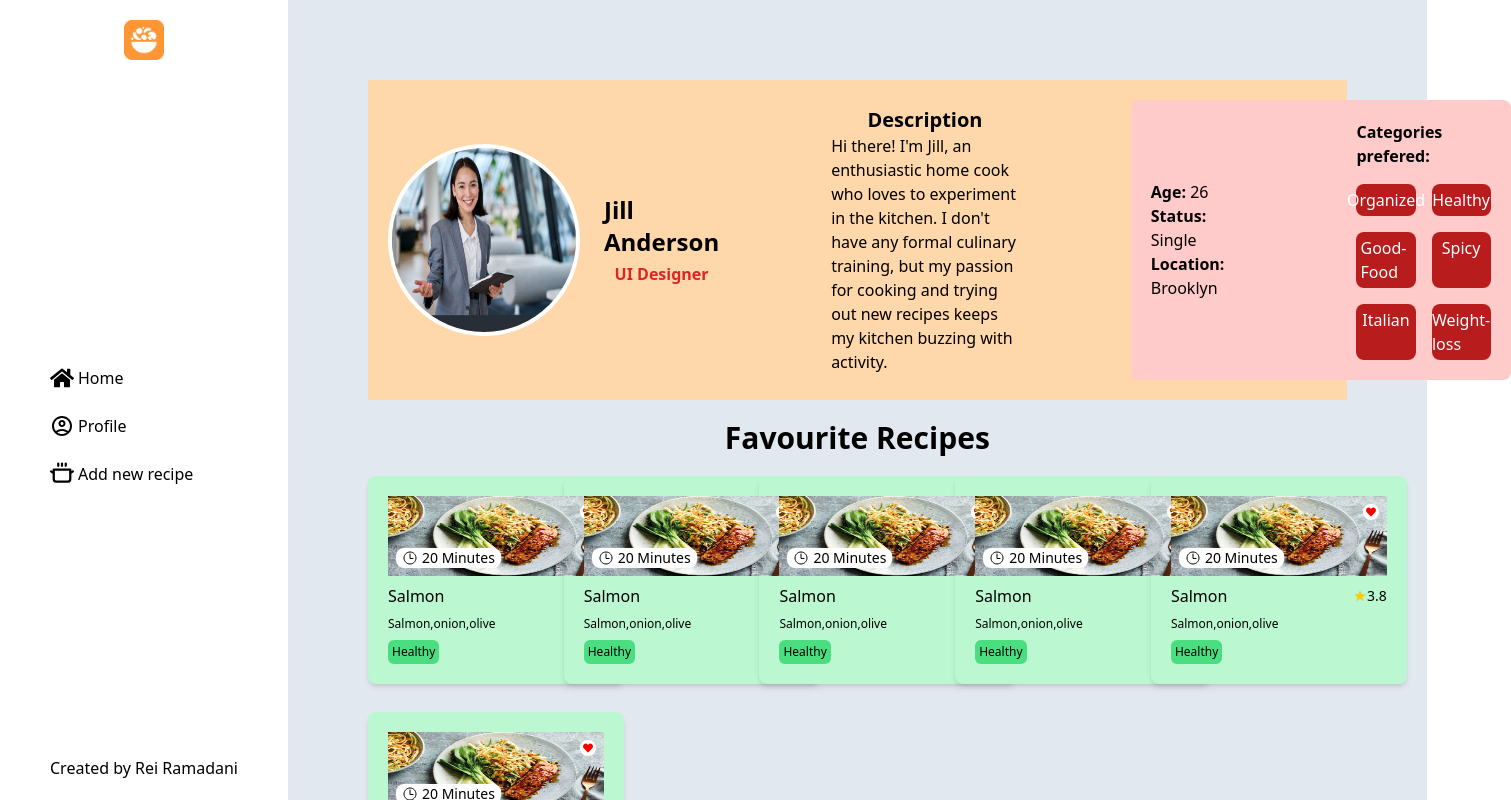
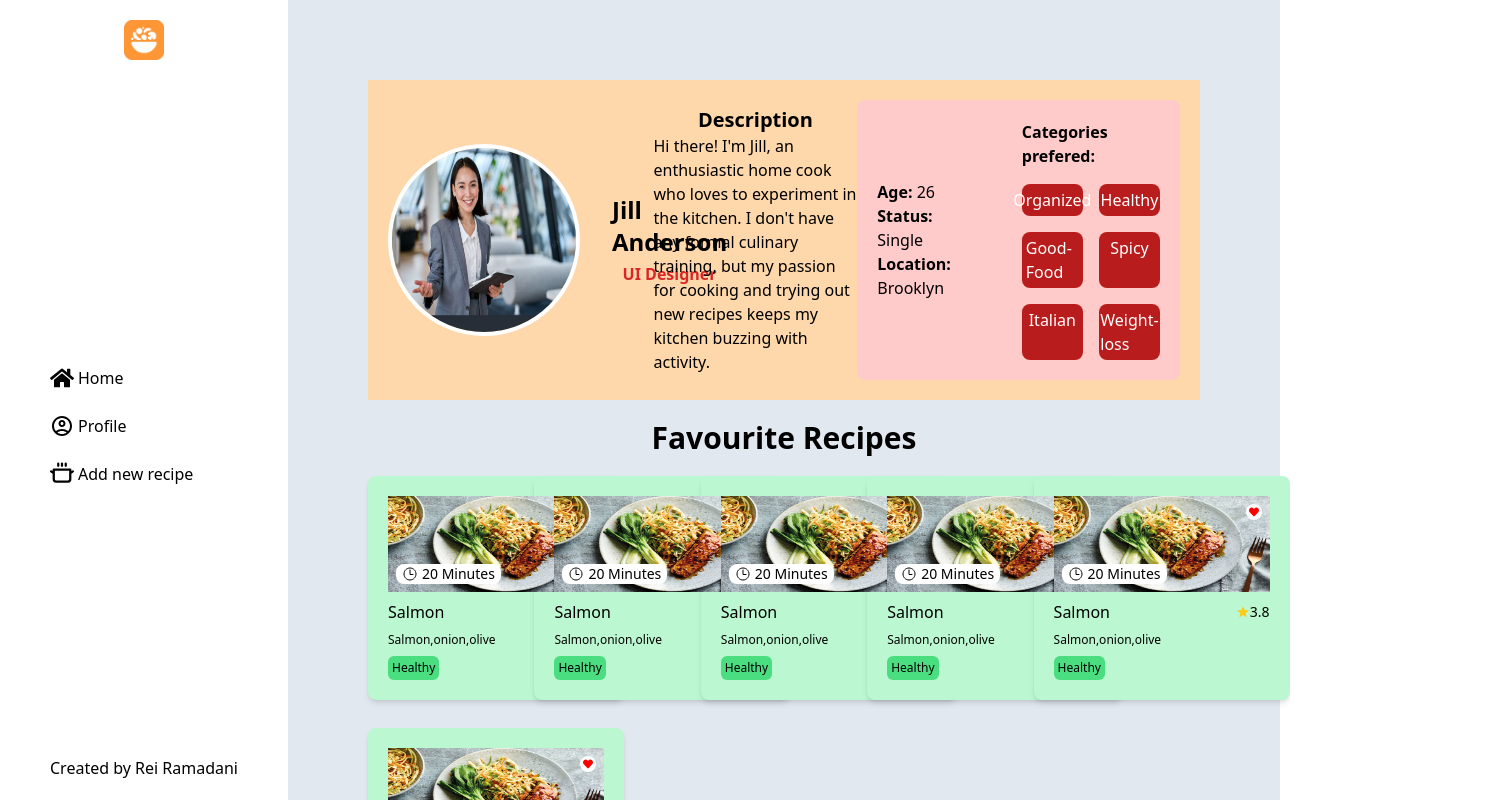
Before and after one commit to RamadaniRei/CookingRecipe-, a React (Vite) app: page /Profile in a window 1280 px wide. Shown: the top 800 px of the page, 1511 px wide, since content can reach past the window. Built offline with nearby package versions, Linux system fonts and the light colour scheme.

Commit message:
Fixing the card

```diff
--- a/src/Components/Profile.jsx
+++ b/src/Components/Profile.jsx
@@ -6,23 +6,23 @@ import Meal from "../assets/Meal.jpg";
 const Profile = () => {
   return (
     <div className="bg-slate-200 flex flex-col p-20 gap-5 w-screen">
-      <div className="flex flex-row bg-orange-200 p-5 gap-6 items-center">
+      <div className="flex flex-row bg-orange-200 p-5 justify-between items-center">
+        <div className="flex flex-row items-center gap-8 ">
           <img
             src={ProfilePic}
             alt="Profile picture"
-          className="h-48 w-48 rounded-full border-4 border-white"
+            className="h-48 w-48 rounded-full border-4 border-white bg-cover"
           />
-        <div className="flex flex-row items-center gap-28 ">
           <div className="flex flex-col gap-1 ">
             <div className="text-2xl font-bold">Jill Anderson</div>
             <div className="flex justify-center font-bold text-base text-red-600">
               UI Designer
             </div>
           </div>
-          <div className="flex flex-col break w-64 ">
+        </div>
+        <div className="flex flex-col break w-72 ">
           <div className="flex justify-center text-xl font-bold  ">
-              {" "}
-              Description{" "}
+            Description
           </div>
           <div className="font-normal">
             Hi there! I'm Jill, an enthusiastic home cook who loves to
@@ -31,7 +31,7 @@ const Profile = () => {
             keeps my kitchen buzzing with activity.
           </div>
         </div>
-          <div className="flex flex-row gap-28 bg-red-200 p-5 items-center rounded-lg">
+        <div className="flex flex-row  bg-red-200 p-5 gap-12 items-center rounded-lg">
           <div className="flex flex-col">
             <div className=" font-bold">
               Age: <span className="font-light">26</span>
@@ -45,7 +45,6 @@ const Profile = () => {
           </div>
           <div className="flex flex-col gap-4 ">
             <div className="font-bold flex justify-center">
-                {" "}
               Categories prefered:
             </div>
             <div className="grid grid-cols-2 gap-4 ">
@@ -66,7 +65,6 @@ const Profile = () => {
               </div>
               <div className="bg-red-700 text-white rounded-lg flex justify-center p-1">
                 Weight-loss
-                </div>
               </div>
             </div>
           </div>
--- a/src/Components/RecipeCard.tsx
+++ b/src/Components/RecipeCard.tsx
@@ -34,8 +34,8 @@ const RecipeCard = ({
       className={`flex flex-col bg-green-200 p-5 w-64 rounded-lg shadow-md gap-2`}
     >
       <div className="flex flex-col w-full relative">
-        <div className="relative w-full h-20">
-          <img src={image} className=" h-20 w-full" alt="Salmon" />
+        <div className="relative w-full h-24">
+          <img src={image} className=" h-24 w-full" alt="Salmon" />
           <button
             onClick={handleFavoriteClick}
             className=" flex rounded-full bg-white w-4 h-4 absolute items-center top-2 right-2"
```
Lines whose indentation alone changed are shown as unchanged.
